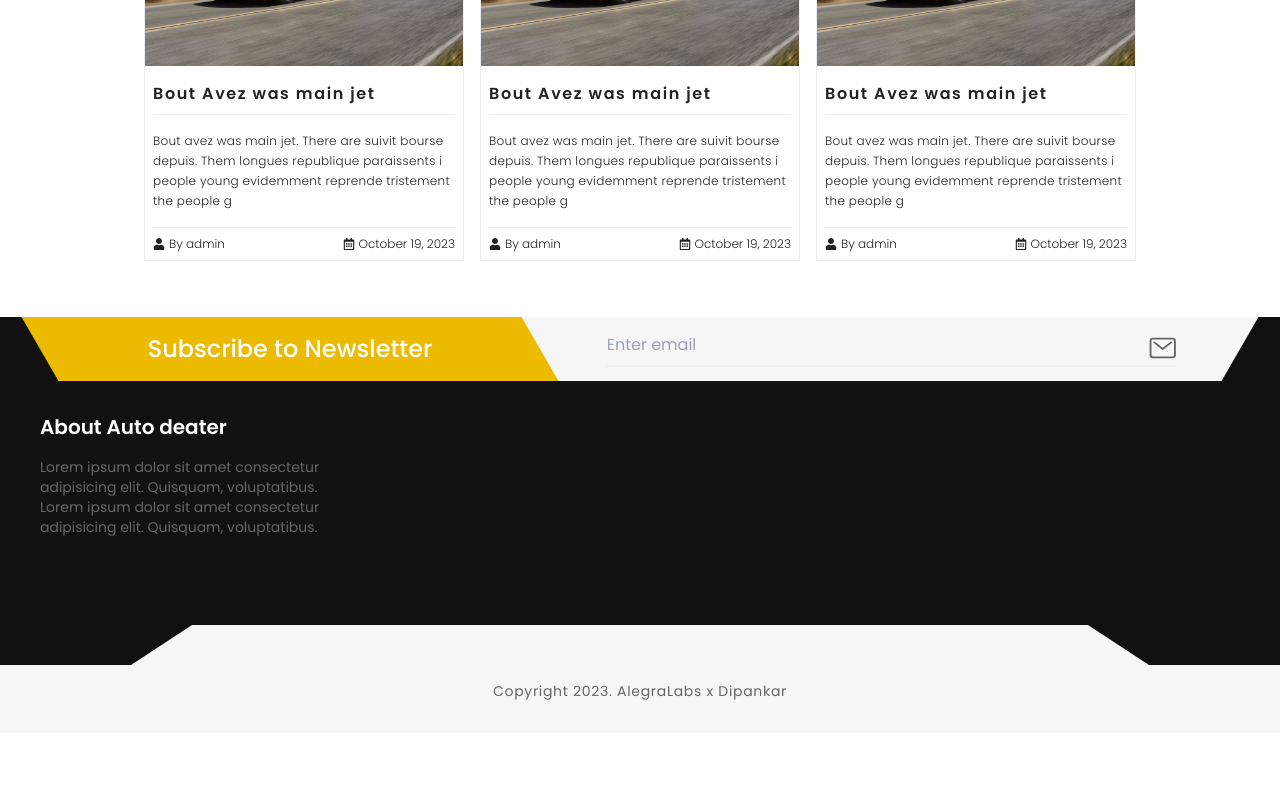
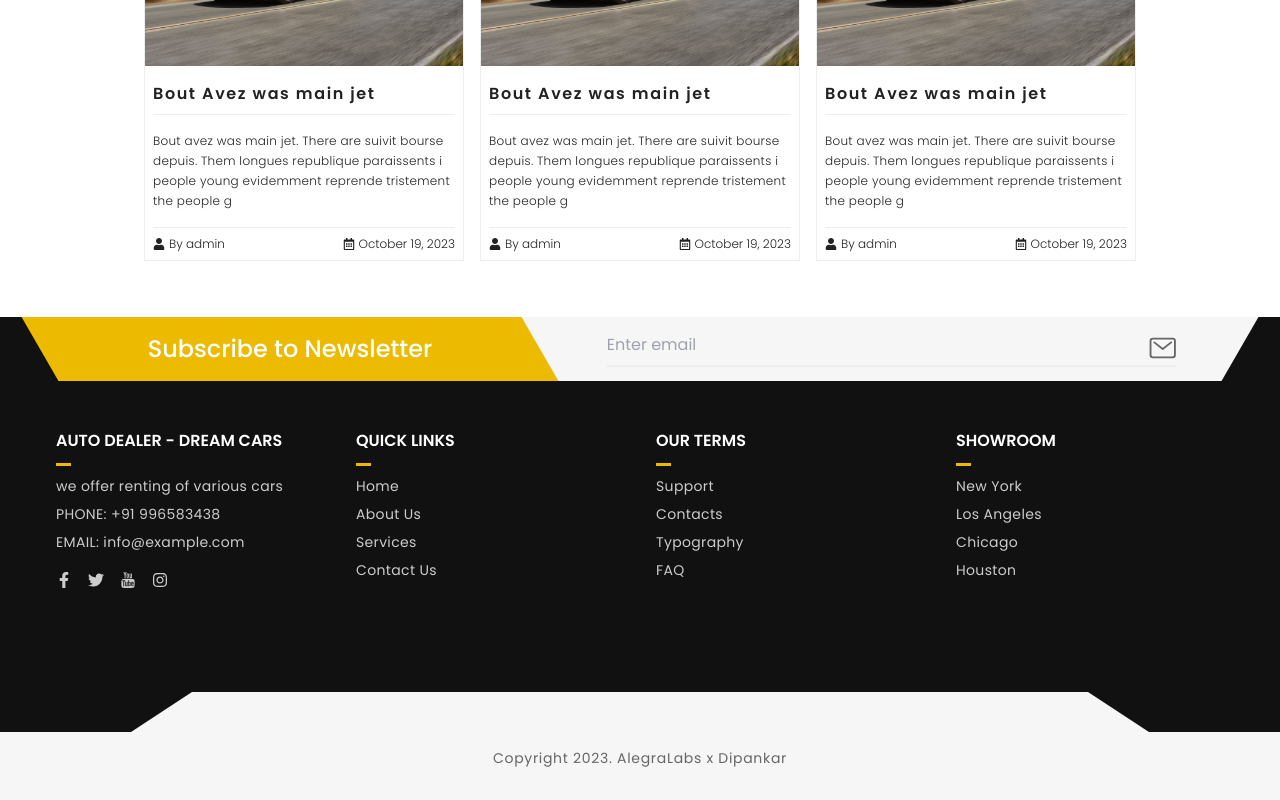
Before and after one commit to iamdpunkr1/car-dealer, a React (Vite) app: page / in a window 1280 px wide. Shown: the part 8813-9613 px from the top of the page. Before the commit the page ends 9546 px from the top, so only its background shows below. Built offline with nearby package versions, Linux system fonts and the light colour scheme.

Commit message:
feat: add Social media icons , updated Footer section

```diff
--- a/src/App.css
+++ b/src/App.css
@@ -523,3 +523,16 @@ opacity: 0 ; /* Hide contentA on hover */
 .mail div{
   transform: skewX(30deg);
 }
+
+
+/* FOOTER */
+.footer-b::after{
+  content:" ";
+  display: table;
+  position: relative;
+    background: #ecba00;
+    top: 10px;
+    width: 15px;
+    left: 0%;
+    height: 3px;
+}
--- a/src/components/Footer.tsx
+++ b/src/components/Footer.tsx
@@ -1,13 +1,35 @@
+import Slanted from "../partials/Slanted";
+import { IoMailOutline } from "react-icons/io5";
+import SocialIcons from "../partials/SocialIcons";
 
-import Slanted from "../partials/Slanted"
-import { IoMailOutline } from "react-icons/io5";
+type SubFooterProps = {
+  title: string;
+  values: string[];
+};
+
+const SubFooter = ({ title, values }: SubFooterProps) => {
+  return (
+    <div className="p-4 w-full sm:w-1/2 md:w-1/2 lg:w-1/4">
+      <h1 className="text-base font-semibold text-white mb-4 uppercase footer-b">
+        {title}
+      </h1>
+      {values.map((value, index) => (
+        <p
+          key={index}
+          className="text-[#ccc] text-sm tracking-wide leading-7"
+        >
+          {value}
+        </p>
+      ))}
+    </div>
+  );
+};
 
 const Footer = () => {
   return (
-
-    <footer className="bg-[#111]  ">
-        <div  className="pb-24">
-            <div className="max-w-[1200px] mx-auto ">
+    <footer className="bg-[#111]">
+      <div className="pb-24">
+        <div className="max-w-[1200px] mx-auto">
           {/* Subscribe Part */}
           <div className="hidden md:lg:block">
             <div className="flex relative ">
@@ -18,36 +40,64 @@ const Footer = () => {
               </div>
               <div className="w-7/12 bg-[#f6f6f6]  mail">
                 <div className="text-md text-[#666] p-2 flex justify-center relative">
-                                <input type="email" placeholder="Enter email"
-                                       className="w-10/12 py-2 bg-transparent border-b-2 border-[#eee]"/>
-                                <IoMailOutline size={30} color={"#666"}
-                                               className="absolute right-16 top-4 cursor-pointer"/>
+                  <input
+                    type="email"
+                    placeholder="Enter email"
+                    className="w-10/12 py-2 bg-transparent border-b-2 border-[#eee]"
+                  />
+                  <IoMailOutline
+                    size={30}
+                    color={"#666"}
+                    className="absolute right-16 top-4 cursor-pointer"
+                  />
                 </div>
               </div>
               <div className="bg-[#f6f6f6] p-8 absolute left-1/3 w-48"></div>
             </div>
           </div>
 
-                {/* Footer Part */}
-                <div className="flex flex-col gap-2 md:lg:flex-row py-8">
-                    <div className="w-full md:lg:w-1/4">
-                        <h1 className="text-xl font-semibold text-white mb-4">About Auto deater</h1>
-                        <p className="text-[#666] text-sm">Lorem ipsum dolor sit amet consectetur adipisicing elit. Quisquam, voluptatibus. Lorem ipsum dolor sit amet consectetur adipisicing elit. Quisquam, voluptatibus.</p>
+          {/* SubFooter Part */}
+          <div className="flex flex-wrap justify-evenly mx-auto py-8">
+            <div className="p-4 w-full sm:w-1/2 md:w-1/2 lg:w-1/4">
+              <h1 className="text-base font-semibold text-white mb-4 uppercase footer-b">
+                Auto dealer - Dream cars
+              </h1>
+              <p className="text-[#ccc] text-sm tracking-wide leading-7">
+                we offer renting of various cars
+                <br />
+                PHONE: +91 996583438
+                <br />
+                EMAIL: info@example.com
+              </p>
+              <div className="flex gap-4 mt-4">
+                <SocialIcons size={16} color={"#ccc"} />
+              </div>
+            </div>
 
-                    </div>
+            <SubFooter
+              title="Quick Links"
+              values={["Home", "About Us", "Services", "Contact Us"]}
+            />
+            <SubFooter
+              title="Our terms"
+              values={["Support", "Contacts", "Typography", "FAQ"]}
+            />
+            <SubFooter
+              title="Showroom"
+              values={["New York", "Los Angeles", "Chicago", "Houston"]}
+            />
           </div>
         </div>
       </div>
 
       <div className="relative">
-            <Slanted bg={"#f6f6f6"}/>
-            <div className="text-center text-sm text-[#666] tracking-wider pb-8 pt-4 bg-[#f6f6f6] ">
+        <Slanted bg={"#f6f6f6"} />
+        <div className="text-center text-sm text-[#666] tracking-wider pb-8 pt-4 bg-[#f6f6f6]">
           Copyright 2023. AlegraLabs x Dipankar
         </div>
       </div>
     </footer>
+  );
+};
 
-  )
-}
-
-export default Footer
+export default Footer;
--- a/src/components/Navbar.tsx
+++ b/src/components/Navbar.tsx
@@ -1,16 +1,13 @@
-import { FaFacebookF, FaTwitter, FaInstagram, FaSearch } from "react-icons/fa";
-import { TfiYoutube } from "react-icons/tfi";
+import {  FaSearch } from "react-icons/fa";
 import { IoCall, IoEarthOutline } from "react-icons/io5";
 import { MdOutlineAccessTime, MdOutlineEmail } from "react-icons/md";
 import { Divide as Hamburger } from 'hamburger-react'
 import logo from '../assets/logo.png'
 import Helement from "../partials/Helement";
 import { useState } from "react";
+import SocialIcons from "../partials/SocialIcons";
 
-const iconStyles= {
-    size: 22,
-    color: "#666"
-}
+
 
 const navStyles = "cursor-pointer hover:text-[#ecba00]";
 
@@ -24,10 +21,7 @@ const Navbar = () => {
         <nav className="max-w-[1200px]  mx-auto  hidden lg:flex justify-between items-center py-[18px] border-b-[1px] border-[#eee]">
             <h1 className="text-md">Welcome to Autodealer Car Service</h1>
             <div className="flex gap-4 items-center">
-             <FaFacebookF {...iconStyles} />
-             <FaTwitter {...iconStyles}/>
-             <TfiYoutube {...iconStyles}/>
-             <FaInstagram {...iconStyles}/>
+            <SocialIcons size={22} color={"#666"} />
 
              <div className="flex ml-8 relative flex-wrap">
                 <div className="flex items-center bg-[#222] py-4 px-5 hbtn relative left-3">
--- a/src/partials/Slanted.tsx
+++ b/src/partials/Slanted.tsx
@@ -2,7 +2,7 @@ type SlantedProps = {
     bg: string;
 }
 const Slanted = ({bg}:SlantedProps) => {
-    console.log(bg)
+
   return (
         <div className="section_curve hidden md:block" >
             <svg width="100%" data-height={70} height="70px"  >
--- /dev/null
+++ b/src/partials/SocialIcons.tsx
@@ -0,0 +1,24 @@
+import { FaFacebookF, FaTwitter, FaInstagram, FaSearch } from "react-icons/fa";
+import { TfiYoutube } from "react-icons/tfi";
+
+type SocialIconsProps = {
+    size: number;
+    color: string;
+}
+
+const SocialIcons = ({size, color}:SocialIconsProps) => {
+    const iconStyles= {
+        size: size,
+        color: color
+    }
+  return (
+    <>
+    <FaFacebookF {...iconStyles} />
+    <FaTwitter {...iconStyles}/>
+    <TfiYoutube {...iconStyles}/>
+    <FaInstagram {...iconStyles}/>
+    </>
+  )
+}
+
+export default SocialIcons
```
Lines whose indentation alone changed are shown as unchanged.
